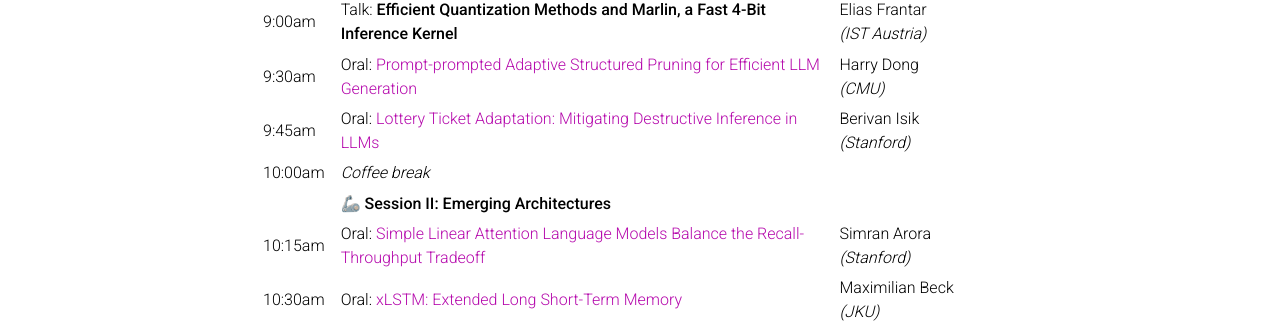
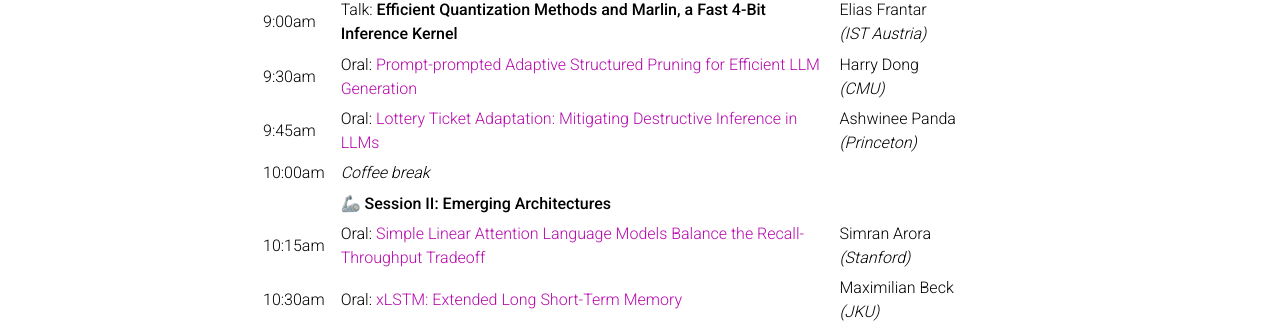
Before and after one commit to slippylolo/es-fomo.github.io, a Jekyll site: the page built from _pages/about.md, in a window 1280 px wide and 900 px high, scrolled down 729 px. Shown: the part 151-474 px from the top of the window. Built offline with Jekyll 4.4.1, drawn with Linux system fonts in a browser that asks for light colours; full-size pictures stand in for the smaller copies a plugin makes; comment, search, counter and statistics services are not loaded; a style sheet for code colours, icons or effects is not loaded.

Commit message:
Change speaker

```diff
--- a/_pages/about.md
+++ b/_pages/about.md
@@ -32,7 +32,7 @@ subtitle: <i>Workshop at the International Conference on Machine Learning (ICML)
 |         | **🎛️ Session I: Quantization, Pruning, and Sparsity**                                                                   |                                                       |
 | 9:00am  | Talk: **Efficient Quantization Methods and Marlin, a Fast 4-Bit Inference Kernel**                                       | Elias Frantar <br> *(IST Austria)*                    |
 | 9:30am  | Oral: [Prompt-prompted Adaptive Structured Pruning for Efficient LLM Generation](https://arxiv.org/html/2404.01365v1)    | Harry Dong <br> *(CMU)*                               |
-| 9:45am  | Oral: [Lottery Ticket Adaptation: Mitigating Destructive Inference in LLMs](https://arxiv.org/abs/2406.16797)            | Berivan Isik <br> *(Stanford)*                        |
+| 9:45am  | Oral: [Lottery Ticket Adaptation: Mitigating Destructive Inference in LLMs](https://arxiv.org/abs/2406.16797)            | Ashwinee Panda <br> *(Princeton)*                        |
 | 10:00am | *Coffee break*                                                                                                           |                                                       |
 |         | **🦾 Session II: Emerging Architectures**                                                                                |                                                       |
 | 10:15am | Oral: [Simple Linear Attention Language Models Balance the Recall-Throughput Tradeoff](https://arxiv.org/abs/2402.18668) | Simran Arora <br> *(Stanford)*                        |
```
